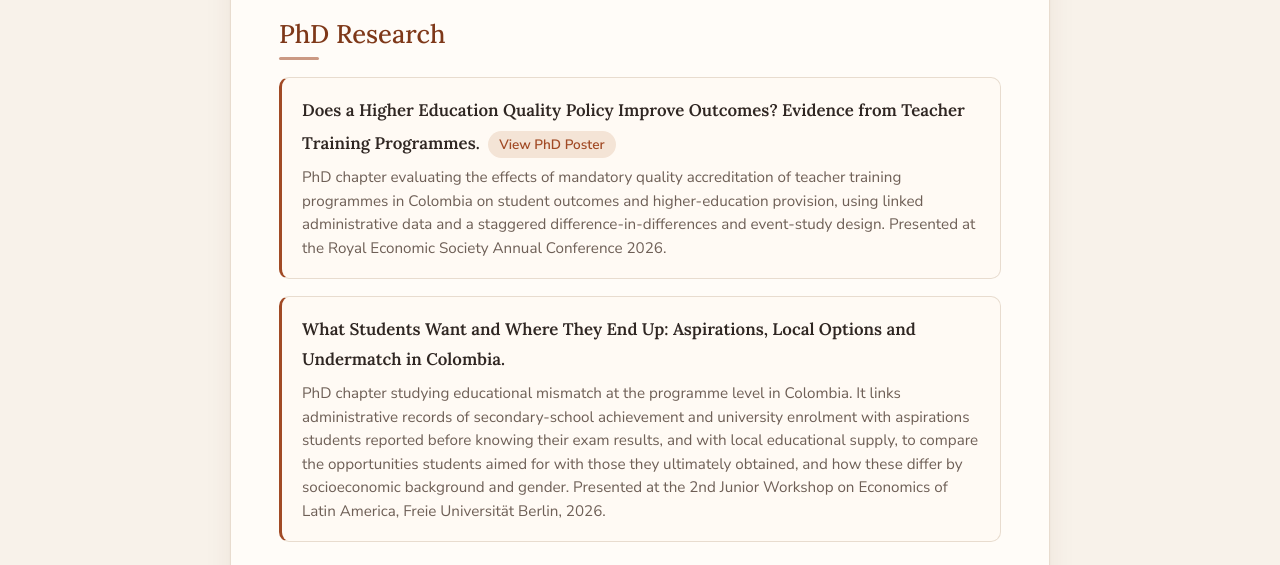
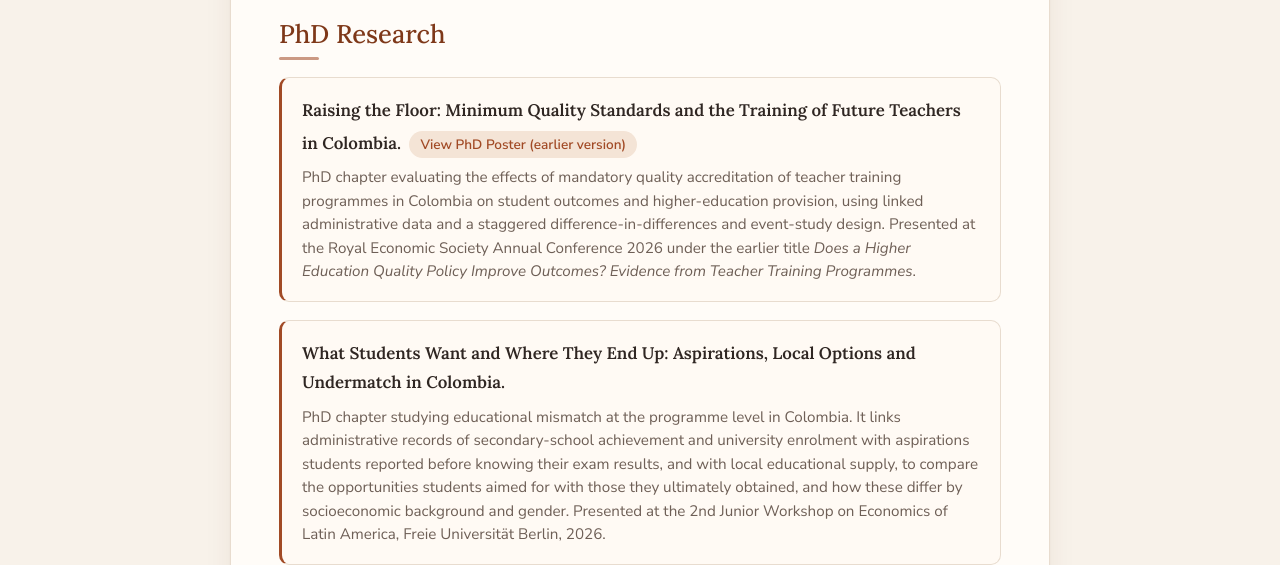
Before and after one commit to GN-Villalba/GNVM-website, a plain HTML site: page research.html in a window 1280 px wide. Shown: the part 235-800 px from the top of the page. Drawn offline with Linux system fonts and the light colour scheme.

Commit message:
Rename PhD paper 1 to Raising the Floor and note earlier title
Co-Authored-By: Claude Opus 5.5 <noreply@anthropic.com>
Claude-Session: https://claude.ai/code/session_015vxn2x7kYcssVHteF5SFc2

```diff
--- a/research.html
+++ b/research.html
@@ -35,17 +35,17 @@
 
         <li class="pub-item">
           <span class="citation">
-            <strong>Does a Higher Education Quality Policy Improve Outcomes? Evidence from Teacher Training Programmes.</strong>
+            <strong>Raising the Floor: Minimum Quality Standards and the Training of Future Teachers in Colombia.</strong>
 
             <a class="tag"
                href="GNVM_poster.pdf"
                target="_blank"
                rel="noopener">
-              View PhD Poster
+              View PhD Poster (earlier version)
             </a>
 
             <span class="summary">
-              PhD chapter evaluating the effects of mandatory quality accreditation of teacher training programmes in Colombia on student outcomes and higher-education provision, using linked administrative data and a staggered difference-in-differences and event-study design. Presented at the Royal Economic Society Annual Conference 2026.
+              PhD chapter evaluating the effects of mandatory quality accreditation of teacher training programmes in Colombia on student outcomes and higher-education provision, using linked administrative data and a staggered difference-in-differences and event-study design. Presented at the Royal Economic Society Annual Conference 2026 under the earlier title <em>Does a Higher Education Quality Policy Improve Outcomes? Evidence from Teacher Training Programmes</em>.
             </span>
           </span>
         </li>
```
